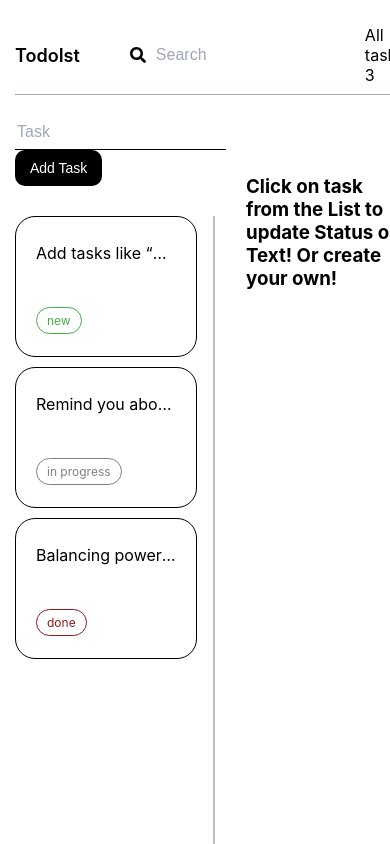
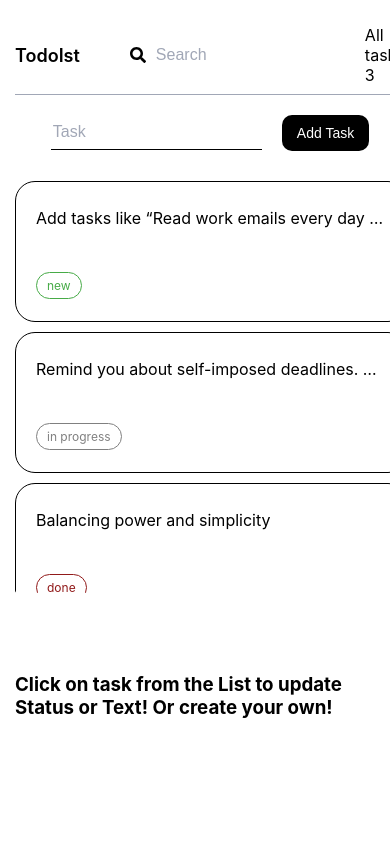
Before and after one commit to kcarrieee/task-app, a React (Create React App) app: page / in a window 390 px wide. Shown: the top 844 px of the page. Built offline with nearby package versions, Linux system fonts and the light colour scheme.

Commit message:
fix styles: add responsive layout

```diff
--- a/src/components/AddForm/AddForm.module.scss
+++ b/src/components/AddForm/AddForm.module.scss
@@ -25,4 +25,14 @@
 
 .form{
     margin-block: 20px;
+
     }
+
+    @media screen and (max-width: 600px) {
+        .form {
+            display: flex;
+            width: 100%;
+            justify-content: center;
+        }
+
+    }
--- a/src/components/Container/Container.module.scss
+++ b/src/components/Container/Container.module.scss
@@ -4,8 +4,13 @@
     height: 100vh;
     background-color: white;
     position: relative;
+    @media screen and (max-width: 600px) {
+        width: 100%;
+        height: 50vh;
+    }
 
 }
+
 
 .resizeable {
     position: absolute;
@@ -34,4 +39,7 @@
     right: 0;
     top: 10px;
     width: 2px;
+    @media screen and (max-width: 600px) {
+           display: none;
+    }
 }
--- a/src/components/List/List.module.scss
+++ b/src/components/List/List.module.scss
@@ -1,3 +1,8 @@
 .list{
     width: 70%
 }
+@media screen and (max-width: 600px) {
+    .list{
+        width: 90%
+    }
+}
--- a/src/index.scss
+++ b/src/index.scss
@@ -21,6 +21,9 @@ body {
 .main{
   display: grid;
   grid-template-columns: 1fr 2fr;
+  @media screen and (max-width: 600px) {
+    grid-template-columns: auto;
+  }
 }
 .main__div{
   width: 100%;
```
